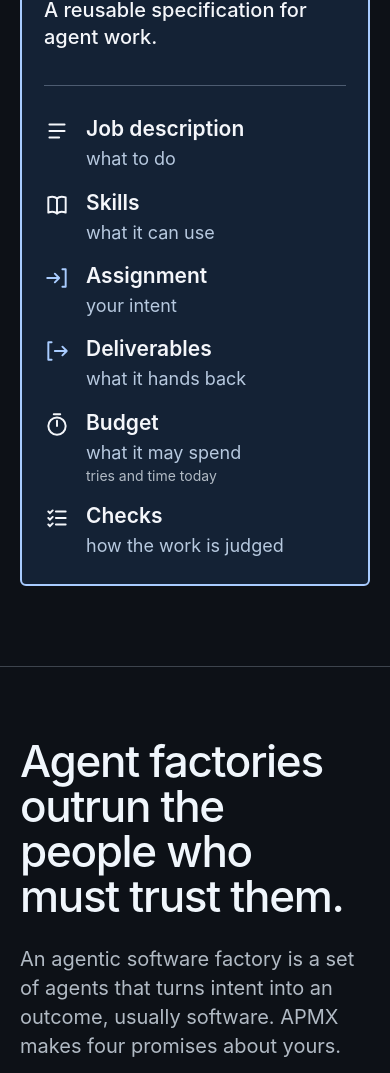
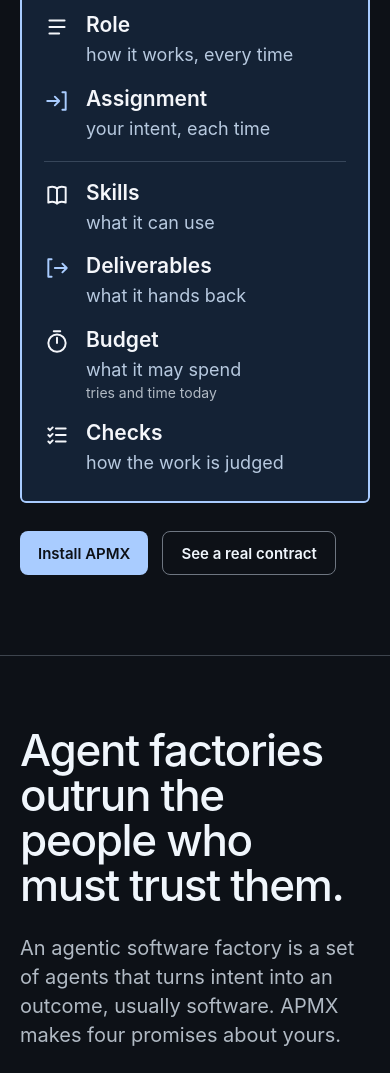
Before and after one commit to danielmeppiel/apmx, an Astro site in the folder site/: page / in a window 390 px wide. Shown: the part 750-1823 px from the top of the page. Built offline with nearby package versions, Linux system fonts and the light colour scheme; Astro itself is replaced by a stand-in of ours; a web font is replaced by a local one.

Commit message:
site: stack the landing hero and split the contract into Role and Assignment
Reading path is now headline, subtitle, Agent Contract reveal, then CTAs on
one left edge. The card goes full width (identity beside the parts at the
full measure, stacked below 1280 px), Role and Assignment lead as a ruled-off
pair (constant vs per-run), and the card unrolls once on load (none under
reduced motion). The how-it-works heading now says role instead of job.

Co-authored-by: Copilot App <223556219+Copilot@users.noreply.github.com>
Copilot-Session: bcb92422-5279-4dfd-a2c4-7ecca3674094

```diff
--- a/site/src/pages/index.astro
+++ b/site/src/pages/index.astro
@@ -54,27 +54,27 @@ const description =
 
     <main id="main">
       <section class="hero" aria-labelledby="hero-title">
-        <div class="wrap grid">
-          <div>
-            <h1 id="hero-title">Agentic software factories you can <b>trust</b>.</h1>
-            <p class="one">APMX runs agentic software factories built from Agent Contracts, on any coding agent. Every change ships with signed evidence of how it was made, so you can auto-merge what your policy trusts.</p>
-            <div class="ctas">
-              <a class="cta" href={install}>Install APMX</a>
-              <a class="cta secondary" href={docs('agent-contracts')}>See a real contract</a>
+        <div class="wrap">
+          <h1 id="hero-title">Agentic software factories you can <b>trust</b>.</h1>
+          <p class="one">APMX runs agentic software factories built from Agent Contracts, on any coding agent. Every change ships with signed evidence of how it was made, so you can auto-merge what your policy trusts.</p>
+          <div class="card" role="group" aria-labelledby="contract-name">
+            <div class="id">
+              <p class="file-tag mono">*.contract.md</p>
+              <p class="name" id="contract-name">Agent Contract</p>
+              <p class="def">A reusable specification for agent work.</p>
             </div>
-          </div>
-          <div class="card" role="group" aria-labelledby="contract-name">
-            <p class="file-tag mono">*.contract.md</p>
-            <p class="name" id="contract-name">Agent Contract</p>
-            <p class="def">A reusable specification for agent work.</p>
             <ul class="parts">
-              <li class="part"><svg viewBox="0 0 24 24" aria-hidden="true" fill="none" stroke="#f4f6fa" stroke-width="1.8" stroke-linecap="round"><path d="M5 6h14M5 12h14M5 18h9"></path></svg><b>Job description</b><span>what to do</span></li>
+              <li class="part pair"><svg viewBox="0 0 24 24" aria-hidden="true" fill="none" stroke="#f4f6fa" stroke-width="1.8" stroke-linecap="round"><path d="M5 6h14M5 12h14M5 18h9"></path></svg><b>Role</b><span>how it works, every time</span></li>
+              <li class="part pair"><svg viewBox="0 0 24 24" aria-hidden="true" fill="none" stroke="#a9ccff" stroke-width="1.8" stroke-linecap="round" stroke-linejoin="round"><path d="M3 12h11M10 8l4 4-4 4"></path><path d="M17 4h3v16h-3"></path></svg><b>Assignment</b><span>your intent, each time</span></li>
               <li class="part"><svg viewBox="0 0 24 24" aria-hidden="true" fill="none" stroke="#f4f6fa" stroke-width="1.8" stroke-linejoin="round"><path d="M4 5c3-1 6-1 8 1v14c-2-2-5-2-8-1zM20 5c-3-1-6-1-8 1v14c2-2 5-2 8-1z"></path></svg><b>Skills</b><span>what it can use</span></li>
-              <li class="part"><svg viewBox="0 0 24 24" aria-hidden="true" fill="none" stroke="#a9ccff" stroke-width="1.8" stroke-linecap="round" stroke-linejoin="round"><path d="M3 12h11M10 8l4 4-4 4"></path><path d="M17 4h3v16h-3"></path></svg><b>Assignment</b><span>your intent</span></li>
               <li class="part"><svg viewBox="0 0 24 24" aria-hidden="true" fill="none" stroke="#a9ccff" stroke-width="1.8" stroke-linecap="round" stroke-linejoin="round"><path d="M7 4H4v16h3M10 12h11M17 8l4 4-4 4"></path></svg><b>Deliverables</b><span>what it hands back</span></li>
               <li class="part"><svg viewBox="0 0 24 24" aria-hidden="true" fill="none" stroke="#f4f6fa" stroke-width="1.8" stroke-linecap="round"><circle cx="12" cy="13" r="8"></circle><path d="M12 13V8M9 2h6"></path></svg><b>Budget</b><span>what it may spend<small>tries and time today</small></span></li>
               <li class="part"><svg viewBox="0 0 24 24" aria-hidden="true" fill="none" stroke="#f4f6fa" stroke-width="1.8" stroke-linecap="round"><path d="M4 6l1.5 1.5L8 5M4 12l1.5 1.5L8 11M4 18l1.5 1.5L8 17M11 6h9M11 12h9M11 18h9"></path></svg><b>Checks</b><span>how the work is judged</span></li>
             </ul>
+          </div>
+          <div class="ctas">
+            <a class="cta" href={install}>Install APMX</a>
+            <a class="cta secondary" href={docs('agent-contracts')}>See a real contract</a>
           </div>
         </div>
       </section>
@@ -90,7 +90,7 @@ const description =
 
       <section class="band" id="how" aria-labelledby="how-title">
         <div class="wrap">
-          <h2 id="how-title">Write the job down once: the Agent Contract.</h2>
+          <h2 id="how-title">Write the role down once: the Agent Contract.</h2>
           <p class="one">Today, how agents should work is scattered across prompts, chat, skills and MCP servers. An Agent Contract brings it into one versioned file.</p>
           <div class="figure"><WhyContract /></div>
         </div>
--- a/site/src/styles/landing.css
+++ b/site/src/styles/landing.css
@@ -56,18 +56,24 @@ svg .sheet { fill: var(--sheet); stroke: var(--accent); stroke-width: 1.5; }
 svg .region { fill: var(--surface); stroke: var(--line-strong); stroke-width: 1.5; }
 svg .chip { fill: var(--canvas); stroke: var(--line-strong); stroke-width: 1.5; }
 
-/* hero */
-.hero { padding: 96px 0 120px; }
-.hero .grid { display: grid; grid-template-columns: 5fr 6fr; gap: 64px; align-items: center; }
-.hero h1 { font: 560 clamp(3rem, 4.4vw + 1rem, 5.25rem)/1.0 var(--sans); letter-spacing: -.035em; max-width: 12ch; }
+/* hero: one reading path down a single left edge.
+   Headline, subtitle, the contract reveal, then the CTAs where the eye exits it. */
+.hero { padding: 56px 0 112px; }
+.hero h1 { font: 560 clamp(3rem, 4.4vw + 1rem, 5.25rem)/1.0 var(--sans); letter-spacing: -.035em; max-width: 22ch; }
 .hero h1 b { color: var(--accent); font-weight: inherit; }
-.hero .one { font-size: clamp(1.25rem, .6vw + 1.05rem, 1.5rem); max-width: 34ch; margin-top: 28px; }
+.hero .one { font-size: clamp(1.25rem, .6vw + 1.05rem, 1.5rem); max-width: 52ch; margin-top: 24px; }
 .ctas { display: flex; gap: 14px; margin-top: 40px; flex-wrap: wrap; }
+.hero .ctas { margin-top: 32px; }
 .card { background: var(--sheet); border: 2px solid var(--accent); border-radius: 6px; padding: 36px 36px 34px; }
+.hero .card { margin-top: 48px; display: grid; grid-template-columns: auto minmax(0, 1fr); padding: 36px 44px; }
+.hero .card .name { white-space: nowrap; }
 .card .file-tag { display: inline-block; margin: 0 0 18px; font: 500 15px/1 var(--mono); color: var(--c-muted); background: rgba(169, 204, 255, .08); border: 1px solid rgba(169, 204, 255, .35); border-radius: 4px; padding: 6px 10px; letter-spacing: .01em; }
 .card .name { font: 620 clamp(2.4rem, 2.2vw + 1.4rem, 3.6rem)/1 var(--sans); font-stretch: 115%; letter-spacing: -.03em; color: var(--accent); margin: 0; }
 .card .def { font: 460 20px/1.35 var(--sans); color: var(--c-ink); margin: 12px 0 0; }
-.card .parts { list-style: none; margin: 34px 0 0; padding: 30px 0 0; display: grid; grid-template-columns: 1fr 1fr; gap: 26px 32px; border-top: 1px solid rgba(183, 201, 223, .35); }
+.card .parts { list-style: none; margin: 0 0 0 40px; padding: 4px 0 0 40px; display: grid; grid-template-columns: 1fr 1fr; gap: 26px 0; border-left: 1px solid rgba(183, 201, 223, .35); }
+.part:nth-child(odd) { padding-right: 32px; }
+/* Role and Assignment are the pair: the constant half and the per-run half. */
+.part.pair { padding-bottom: 24px; border-bottom: 1px solid rgba(183, 201, 223, .22); }
 .part { display: grid; grid-template-columns: 30px 1fr; column-gap: 12px; align-content: start; }
 .part svg { width: 26px; height: 26px; margin-top: 2px; }
 .part b { font: 600 21px/1.25 var(--sans); color: var(--c-ink); }
@@ -131,6 +137,23 @@ footer a { color: var(--secondary); }
 @media (prefers-reduced-motion: no-preference) {
   section.band.reveal > .wrap { transition: opacity 500ms var(--ease), transform 500ms var(--ease); }
   section.band.reveal:not(.seen) > .wrap { opacity: 0; transform: translateY(10px); }
+  /* The hero's one authored moment: the contract unrolls under the subtitle, then its parts settle in reading order. */
+  .hero .card { animation: contract-unroll 760ms cubic-bezier(.16, 1, .3, 1) 140ms both; }
+  .hero .part { animation: part-settle 520ms cubic-bezier(.16, 1, .3, 1) both; }
+  .hero .part:nth-child(1) { animation-delay: 420ms; }
+  .hero .part:nth-child(2) { animation-delay: 480ms; }
+  .hero .part:nth-child(3) { animation-delay: 560ms; }
+  .hero .part:nth-child(4) { animation-delay: 610ms; }
+  .hero .part:nth-child(5) { animation-delay: 660ms; }
+  .hero .part:nth-child(6) { animation-delay: 710ms; }
+}
+@keyframes contract-unroll { from { clip-path: inset(0 0 100% 0 round 6px); } to { clip-path: inset(0 0 0 0 round 6px); } }
+@keyframes part-settle { from { opacity: 0; transform: translateY(8px); } }
+
+@media (max-width: 1279px) {
+  .hero .card { grid-template-columns: 1fr; }
+  .hero .card .name { white-space: normal; }
+  .card .parts { margin: 32px 0 0; padding: 30px 0 0; border-left: 0; border-top: 1px solid rgba(183, 201, 223, .35); }
 }
 
 @media (max-width: 767px) {
@@ -140,9 +163,15 @@ footer a { color: var(--secondary); }
   .hide-m { display: none; }
   section.band { padding: 72px 0; }
   .hero { padding: 48px 0 80px; }
-  .hero .grid, .prs { grid-template-columns: 1fr; gap: 40px; }
+  .hero .one { margin-top: 20px; }
+  .hero .card { margin-top: 40px; padding: 26px 22px; }
+  .hero .ctas { margin-top: 28px; }
+  .prs { grid-template-columns: 1fr; gap: 40px; }
   .card { padding: 26px 22px; }
-  .card .parts { grid-template-columns: 1fr; gap: 18px; }
+  .card .parts { margin-top: 26px; padding-top: 26px; grid-template-columns: 1fr; gap: 18px; }
+  .part:nth-child(odd) { padding-right: 0; }
+  .part.pair:first-child { padding-bottom: 0; border-bottom: 0; }
+  .part.pair { padding-bottom: 20px; }
   .machines { grid-template-columns: 1fr; }
   .machines .arr { width: 2.3px; height: 32px; margin: 0 0 0 40px; }
   .machines .arr::after { right: auto; left: -5px; top: auto; bottom: -1px; transform: rotate(45deg); }
```
